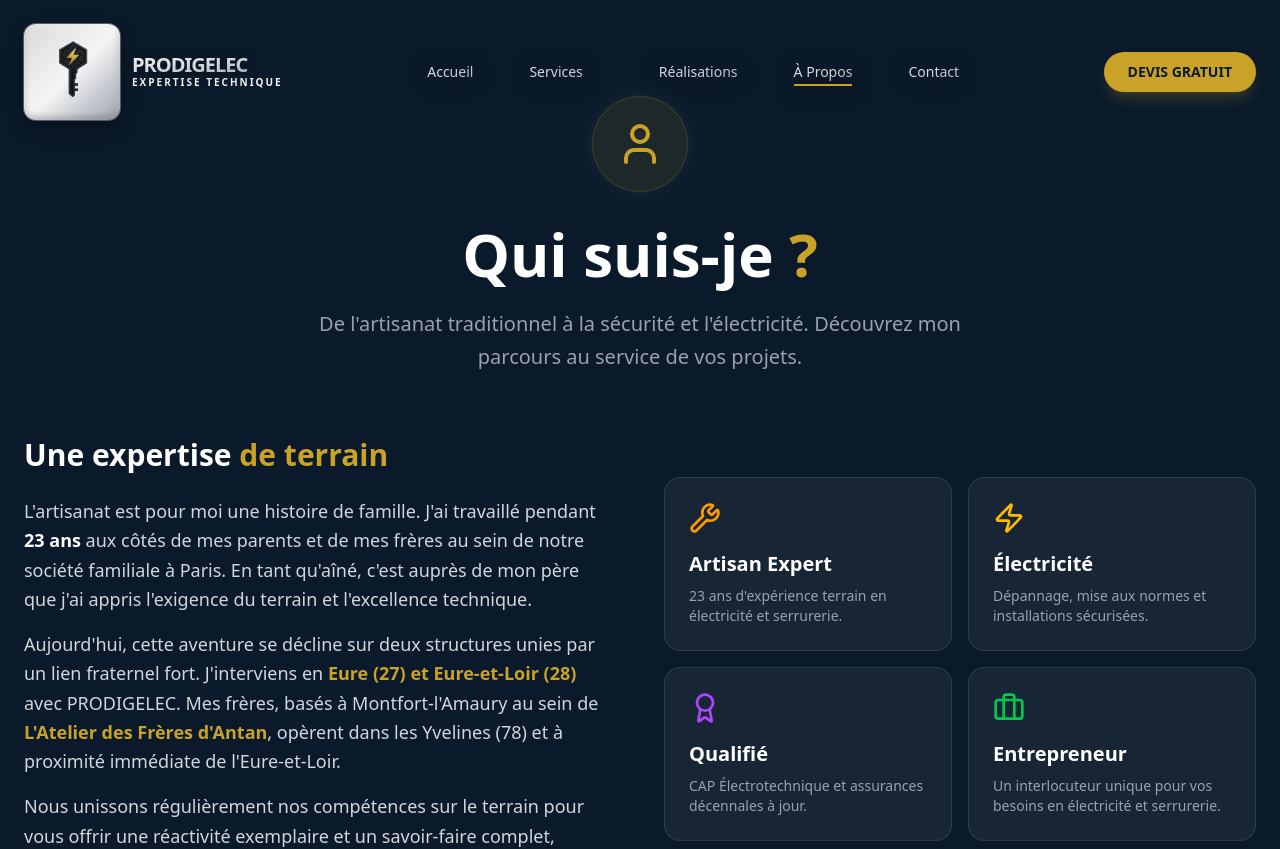
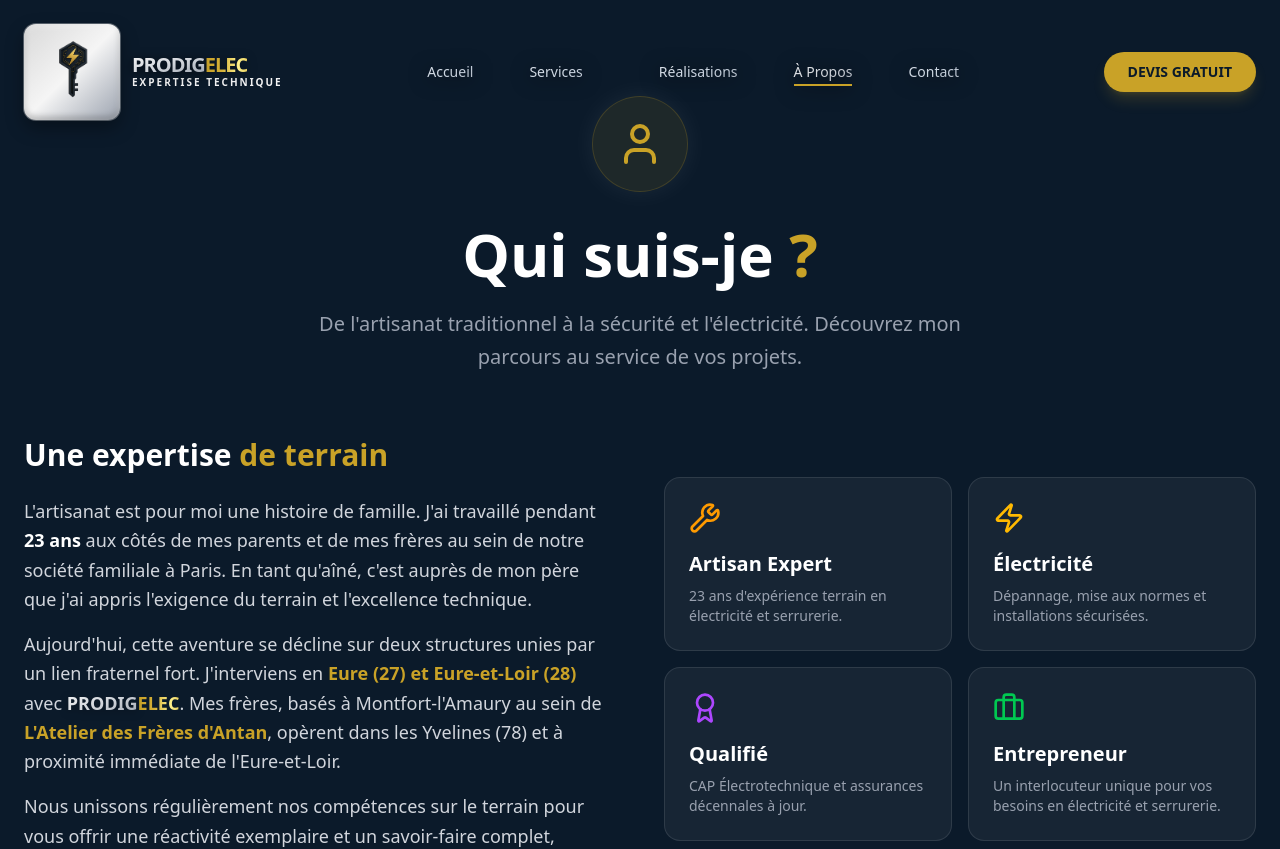
Before and after one commit to beaveraid28-dot/beaver-aid, a Next.js app: page /about in a window 1280 px wide. Shown: the top 849 px of the page. Built offline with nearby package versions, Linux system fonts and the light colour scheme.

Commit message:
chore: ensure all profile and brand styling changes are captured on feature branch

```diff
--- a/src/app/about/components/sections/AboutStory.jsx
+++ b/src/app/about/components/sections/AboutStory.jsx
@@ -1,6 +1,7 @@
 "use client";
 import { motion } from "framer-motion";
 import { Wrench, Zap, Award, Briefcase } from "lucide-react";
+import BrandName from "@/components/ui/BrandName";
 
 export default function AboutStory() {
   return (
@@ -19,7 +20,7 @@ export default function AboutStory() {
             L&apos;artisanat est pour moi une histoire de famille. J&apos;ai travaillé pendant <strong className="text-white">23 ans</strong> aux côtés de mes parents et de mes frères au sein de notre société familiale à Paris. En tant qu&apos;aîné, c&apos;est auprès de mon père que j&apos;ai appris l&apos;exigence du terrain et l&apos;excellence technique.
           </p>
           <p>
-            Aujourd&apos;hui, cette aventure se décline sur deux structures unies par un lien fraternel fort. J&apos;interviens en <strong className="text-primary">Eure (27) et Eure-et-Loir (28)</strong> avec PRODIGELEC. Mes frères, basés à Montfort-l&apos;Amaury au sein de <a href="https://www.atelierfreresdantan.fr/" target="_blank" rel="noopener noreferrer" className="text-primary font-bold hover:underline">L&apos;Atelier des Frères d&apos;Antan</a>, opèrent dans les Yvelines (78) et à proximité immédiate de l&apos;Eure-et-Loir.
+            Aujourd&apos;hui, cette aventure se décline sur deux structures unies par un lien fraternel fort. J&apos;interviens en <strong className="text-primary">Eure (27) et Eure-et-Loir (28)</strong> avec <BrandName />. Mes frères, basés à Montfort-l&apos;Amaury au sein de <a href="https://www.atelierfreresdantan.fr/" target="_blank" rel="noopener noreferrer" className="text-primary font-bold hover:underline">L&apos;Atelier des Frères d&apos;Antan</a>, opèrent dans les Yvelines (78) et à proximité immédiate de l&apos;Eure-et-Loir.
           </p>
           <p>
             Nous unissons régulièrement nos compétences sur le terrain pour vous offrir une réactivité exemplaire et un savoir-faire complet, héritage direct de notre formation familiale.
--- a/src/app/globals.css
+++ b/src/app/globals.css
@@ -48,9 +48,39 @@
 
   /* Métallique (pour icônes) */
   --metallic: #6b7280;
-  /* Gris métallique */
+  /* Effet de texte Métallique (Gris) */
   --metallic-light: #9ca3af;
-  /* Gris métallique clair */
+  /* Effet de texte Métallique (Silver Navbar) */
+}
+
+.text-metallic {
+  background: linear-gradient(to bottom right,
+      #f5f5f5 0%,
+      #d1d5db 50%,
+      #9ca3af 100%);
+  -webkit-background-clip: text;
+  background-clip: text;
+  -webkit-text-fill-color: transparent;
+  display: inline-block;
+  font-weight: 900;
+  filter: drop-shadow(0 2px 4px rgba(0, 0, 0, 0.3));
+}
+
+/* Effet de texte Or Brillant */
+.text-gold-shine {
+  background: linear-gradient(to right,
+      #c9a227 0%,
+      #d4af37 20%,
+      #fef08a 40%,
+      #d4af37 60%,
+      #c9a227 100%);
+  background-size: 200% auto;
+  -webkit-background-clip: text;
+  background-clip: text;
+  -webkit-text-fill-color: transparent;
+  animation: shine 3s linear infinite;
+  display: inline-block;
+  font-weight: 900;
 }
 
 @theme inline {
--- a/src/app/page.js
+++ b/src/app/page.js
@@ -1,14 +1,14 @@
 import { HeroSection, BrandsSection, FeaturesSection, AboutSection, ServicesSection, ProcessSection, PartnersSection, ContactCTASection, NewsletterSection } from "@/components/home";
 
 export const metadata = {
-  title: "PRODIGELEC - Artisan Électricien & Serrurier | 28",
-  description: "Un seul expert pour vos travaux d'électricité et de serrurerie. Intervention rapide à Broué, Dreux, Chartres & leurs alentours.",
+  title: "PRODIGELEC - Artisan Électricien & Serrurier | 27 & 28",
+  description: "Expertise en électricité et serrurerie avec 23 ans d'expérience. Intervention rapide en Eure (27) et Eure-et-Loir (28) : Broué, Dreux, Chartres & alentours.",
   alternates: {
     canonical: "/",
   },
   openGraph: {
-    title: "PRODIGELEC - Électricien & Serrurier | 28",
-    description: "Expertise locale en Eure-et-Loir. Dépannage électricité et urgence serrurerie.",
+    title: "PRODIGELEC - Électricien & Serrurier | 27 & 28",
+    description: "Expertise locale en Eure et Eure-et-Loir. Dépannage électricité et urgence serrurerie.",
     url: "https://beaveraid.fr",
   },
 };
--- a/src/components/home/sections/AboutSection.jsx
+++ b/src/components/home/sections/AboutSection.jsx
@@ -1,6 +1,7 @@
 "use client";
 import { motion } from "framer-motion";
 import { CheckCircle2 } from "lucide-react";
+import BrandName from "@/components/ui/BrandName";
 
 export default function AboutSection() {
   return (
@@ -28,7 +29,7 @@ export default function AboutSection() {
                 L&apos;artisanat est avant tout une histoire de famille et de transmission. J&apos;ai exercé le métier d&apos;électricien serrurier pendant <strong className="text-primary font-bold">23 ans</strong> au sein de notre société familiale à Paris, travaillant aux côtés de mes parents et de mes frères. En tant qu&apos;aîné, c&apos;est là que j&apos;ai forgé mon exigence et ma passion du métier.
               </p>
               <p>
-                Aujourd&apos;hui, j&apos;interviens en <strong className="text-primary font-bold">Eure (27) et Eure-et-Loir (28)</strong>, tout en collaborant régulièrement avec mes frères de <a href="https://www.atelierfreresdantan.fr/" target="_blank" rel="noopener noreferrer" className="text-primary font-bold hover:underline">L&apos;Atelier des Frères d&apos;Antan</a> situés à Montfort-l&apos;Amaury (78). Très proches de l&apos;Eure-et-Loir, ils rayonnent sur les Yvelines, nous permettant d&apos;unir nos forces sur des projets communs avec une exigence fraternelle.
+                Aujourd&apos;hui, j&apos;interviens en <strong className="text-primary font-bold">Eure (27) et Eure-et-Loir (28)</strong>, tout en collaborant régulièrement avec mes frères de <a href="https://www.atelierfreresdantan.fr/" target="_blank" rel="noopener noreferrer" className="text-primary font-bold hover:underline">L&apos;Atelier des Frères d&apos;Antan</a> situés à Montfort-l&apos;Amaury (78). Très proches de l&apos;Eure-et-Loir, ils rayonnent sur les Yvelines, nous permettant d&apos;unir nos forces sur des projets communs avec une exigence fraternelle. Je porte les couleurs de <BrandName /> avec cette même rigueur.
               </p>
             </div>
 
--- a/src/components/layout/Navbar/Logo.jsx
+++ b/src/components/layout/Navbar/Logo.jsx
@@ -1,6 +1,7 @@
 "use client";
 import Image from "next/image";
 import { motion } from "framer-motion";
+import BrandName from "@/components/ui/BrandName";
 
 export default function Logo({ className = "" }) {
   return (
@@ -18,9 +19,7 @@ export default function Logo({ className = "" }) {
         />
       </div>
       <div className="flex flex-col -gap-1">
-        <span className="text-lg sm:text-xl font-black tracking-tighter leading-none bg-gradient-to-br from-[#f5f5f5] via-[#d1d5db] to-[#9ca3af] bg-clip-text text-transparent drop-shadow-[0_2px_6px_rgba(0,0,0,0.45)]">
-          PRODIGELEC
-        </span>
+        <BrandName className="text-lg sm:text-xl tracking-tighter leading-none drop-shadow-[0_2px_6px_rgba(0,0,0,0.45)]" />
         <span className="text-[9px] sm:text-[10px] uppercase tracking-[0.2em] text-secondary font-bold">
           Expertise Technique
         </span>
--- /dev/null
+++ b/src/components/ui/BrandName.jsx
@@ -0,0 +1,10 @@
+"use client";
+
+export default function BrandName({ className = "" }) {
+    return (
+        <span className={`inline-flex ${className}`}>
+            <span className="text-metallic">PRODIG</span>
+            <span className="text-gold-shine">ELEC</span>
+        </span>
+    );
+}
```
